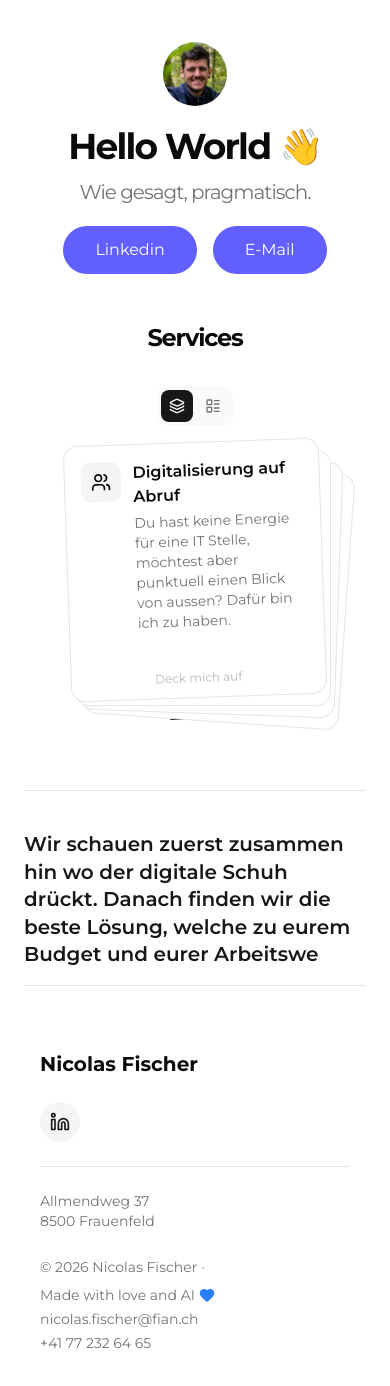
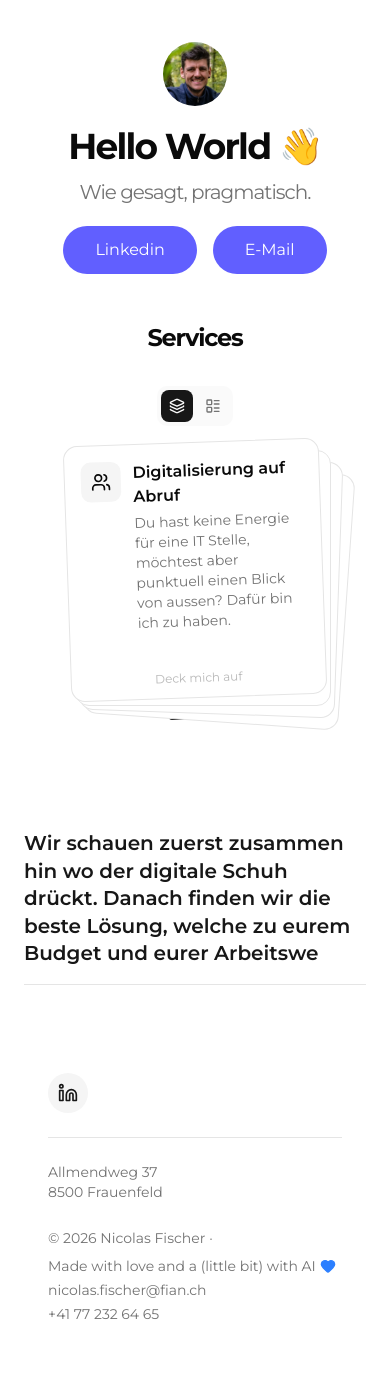
Before and after one commit to mrfischer621/nicolas-landingpage, a Next.js app: page / in a window 390 px wide. Shown: the top 1386 px of the page. Built offline with nearby package versions, Linux system fonts and the light colour scheme.

Commit message:
fix: footer cleanup and text update

```diff
--- a/app/page.tsx
+++ b/app/page.tsx
@@ -95,7 +95,7 @@ export default function Home() {
 
       </div>
       {/* Full-width bottom tagline */}
-      <div className="w-full max-w-5xl mt-16 border-t border-border pt-10 pb-4">
+      <div className="w-full max-w-5xl mt-16 pt-10 pb-4">
         <h2 className="font-semibold text-primary text-xl sm:text-2xl lg:text-3xl leading-snug">
           <Typewriter
             words={[
--- a/components/ui/footer.tsx
+++ b/components/ui/footer.tsx
@@ -3,13 +3,10 @@ import { Heart } from "lucide-react"
 export function Footer() {
   return (
     <footer className="pb-6 pt-16 lg:pb-8 lg:pt-24 border-t border-border">
-      <div className="px-4 lg:px-8 max-w-5xl mx-auto">
+      <div className="px-6 sm:px-10 lg:px-16 max-w-5xl mx-auto">
 
-        {/* Top row: Name + LinkedIn */}
-        <div className="md:flex md:items-start md:justify-between">
-          <a href="/" className="flex items-center gap-x-2" aria-label="Nicolas Fischer">
-            <span className="font-bold text-xl">Nicolas Fischer</span>
-          </a>
+        {/* Top row: LinkedIn only */}
+        <div className="md:flex md:items-start md:justify-end">
           <a
             href="https://www.linkedin.com/in/nicolas-fischer-756589197"
             target="_blank"
@@ -52,7 +49,7 @@ export function Footer() {
               <span>© 2026 Nicolas Fischer</span>
               <span>·</span>
               <span className="flex items-center gap-1">
-                Made with love and AI
+                Made with love and a (little bit) with AI
                 <Heart className="h-4 w-4 fill-blue-500 text-blue-500" />
               </span>
             </div>
```
